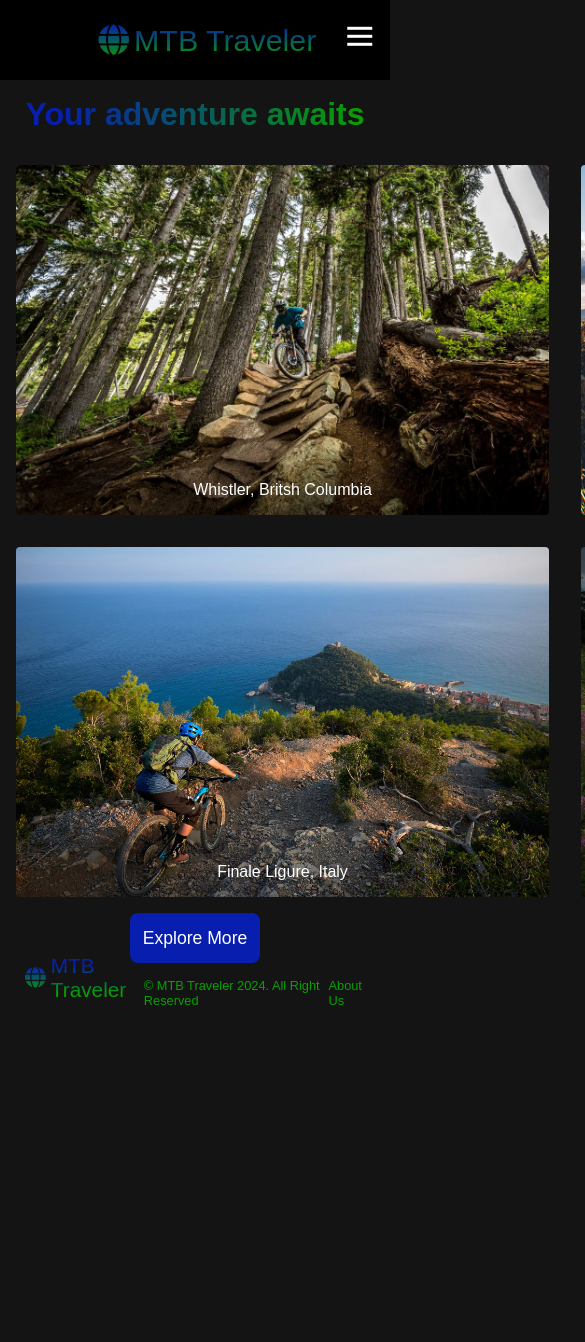
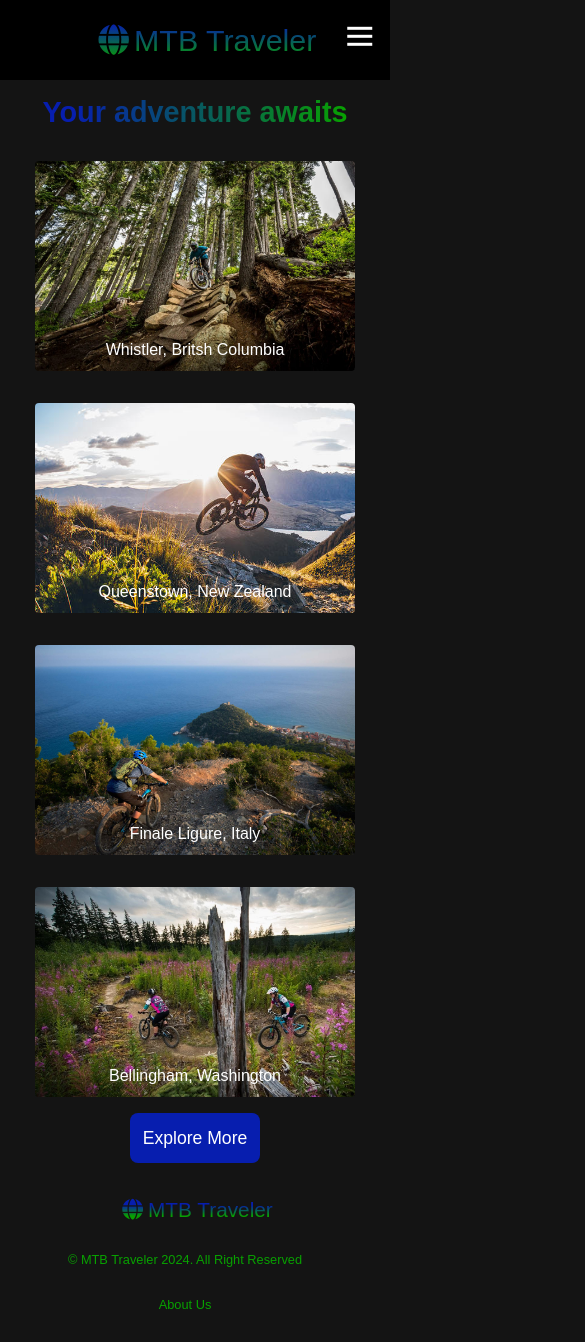
Before and after one commit to keenanlong9/MTB-Traveler, a React (Create React App) app: page /home in a window 390 px wide. Shown: the top 1342 px of the page, 585 px wide, since content can reach past the window. Before the commit the page ends 1038 px from the top, so only its background shows below. Built offline with nearby package versions, Linux system fonts and the light colour scheme; no server answers.

Commit message:
Mobile rending adjustments

```diff
--- a/src/components/Footer/Footer.css
+++ b/src/components/Footer/Footer.css
@@ -37,8 +37,10 @@
 
 @media screen and (max-width: 715px) {
     .footer_container {
+        display: grid;
+        justify-content: center;
         font-size: 1rem;
-        padding: 0px 0px 30px;
+        margin-top: 50px;
     }
 
     .footer_container #navbar_logo {
--- a/src/components/NavBar/NavBar.css
+++ b/src/components/NavBar/NavBar.css
@@ -89,7 +89,6 @@
         top: -1000px;
         opacity: 0;
         transition: all 0.5s ease;
-        margin-bottom: 50vh;
         height: 20vh;
         z-index: -1;
         background: black;
@@ -97,17 +96,17 @@
 
     .navbar_menu.active {
         background: black;
-        top: 100%;
+        top: 70%;
         opacity: 1;
         transition: all 0.6s ease;
         z-index: 99;
-        margin-bottom: 50vh;
-        height: 20vh;
-        font-size: 1.6rem;
+        /* margin-bottom: 30vh; */
+        height: 25vh;
+        font-size: 2.0rem;
     }
 
     #navbar_logo {
-        font-size: 1.9rem;
+        font-size: 2.3rem;
         padding-left: 25px;
         justify-content: space-between;
     }
@@ -155,3 +154,13 @@
         transform: translateY(-8px) rotate(-45deg);
     }
 }
+
+@media screen and (max-width: 450px) {
+    #navbar_logo {
+        font-size: 1.9rem;
+    }
+
+    .navbar_menu.active {
+        font-size: 1.5rem;
+    }
+}
--- a/src/pages/Home/Home.css
+++ b/src/pages/Home/Home.css
@@ -102,10 +102,6 @@
 }
 
 @media screen and (max-width: 1359px) {
-    .locations h1 {
-        font-size: 2rem;
-    }
-
     .locations_card {
         height: 350px;
         width: 533px;
@@ -116,9 +112,20 @@
     }
 }
 
-@media screen and (max-width: 1142px) {
-    .locations h1 {
-        font-size: 2rem;
+@media screen and (max-width: 1050px) {
+    .locations_card {
+        height: 293px;
+        width: 415px;
+    }
+
+    .locations_card p {
+        padding-top: 255px;
+    }
+}
+
+@media screen and (max-width: 1000px) {
+    .locations_container{
+        grid-template-columns: auto;
     }
 
     .locations_card {
@@ -128,21 +135,34 @@
 
     .locations_card p {
         padding-top: 200px;
-        font-size: 1rem;
     }
 }
 
 @media screen and (max-width: 960px) {
-    .locations h1 {
-        font-size: 2rem;
-    }
-
     .locations_card {
         height: 350px;
         width: 533px;
     }
 
     .locations_card p {
-        padding-top: 316px;
+        padding-top: 310px;
+        font-size: 1.4rem;
     }
 }
+
+@media screen and (max-width: 450px) {
+    .locations_card {
+        margin: 1rem;
+        height: 210px;
+        width: 320px;
+    }
+
+    .locations_card p {
+        padding-top: 180px;
+        font-size: 1rem;
+    }
+
+    .locations h1 {
+        font-size: 1.8rem;
+    }
+}
```
